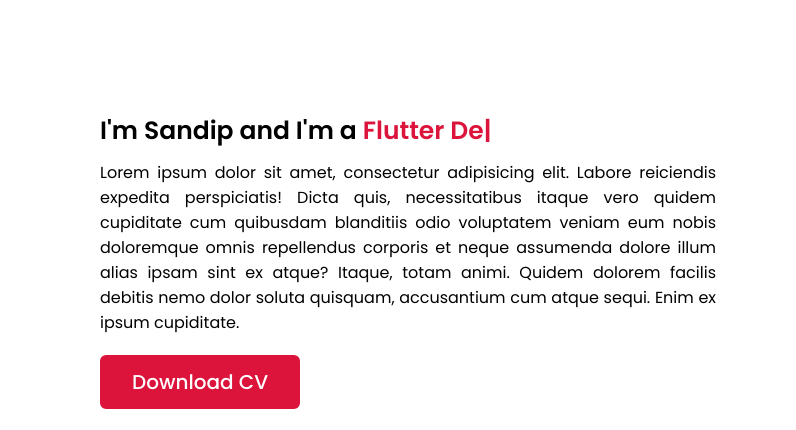
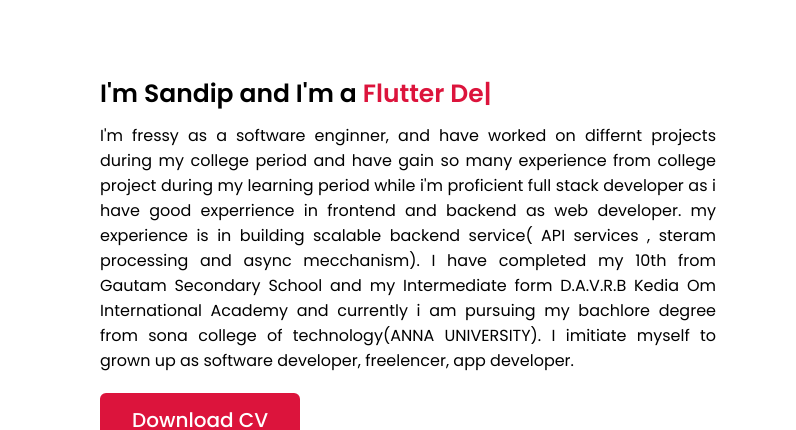
Before and after one commit to sandipkus/sandip, a plain HTML site: page index.html in a window 1280 px wide. Shown: the part 969-1399 px from the top of the page, 484-1280 px from the left. Drawn offline with nearby package versions, Linux system fonts and the light colour scheme.

Commit message:
Update index.html

```diff
--- a/index.html
+++ b/index.html
@@ -59,7 +59,7 @@
             </div>
             <div class="column right">
                 <div class="text">I'm Sandip and I'm a <span class="typing-2">Software Engineer</span></div>
-                <p>Lorem ipsum dolor sit amet, consectetur adipisicing elit. Labore reiciendis expedita perspiciatis! Dicta quis, necessitatibus itaque vero quidem cupiditate cum quibusdam blanditiis odio voluptatem veniam eum nobis doloremque omnis repellendus corporis et neque assumenda dolore illum alias ipsam sint ex atque? Itaque, totam animi. Quidem dolorem facilis debitis nemo dolor soluta quisquam, accusantium cum atque sequi. Enim ex ipsum cupiditate.</p>
+                <p>I'm fressy as a software enginner, and have worked on differnt projects during my college period and have gain so many experience from college project during my learning period while i'm proficient full stack developer as i have good experrience in frontend and backend as web developer. my experience is in building scalable backend service( API services , steram processing and async mecchanism). I have completed my 10th from Gautam Secondary School and my Intermediate form D.A.V.R.B Kedia Om International Academy and currently i am pursuing my bachlore degree from sona college of technology(ANNA UNIVERSITY). I imitiate myself to grown up as software developer, freelencer, app developer.</p>
                 <a href="#">Download CV</a>
             </div>
         </div>
```
